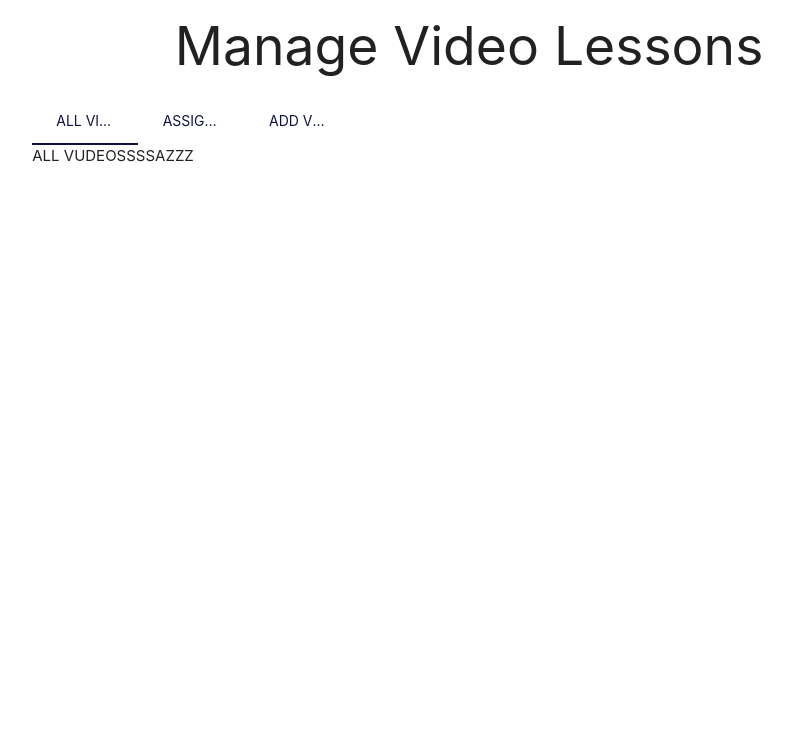
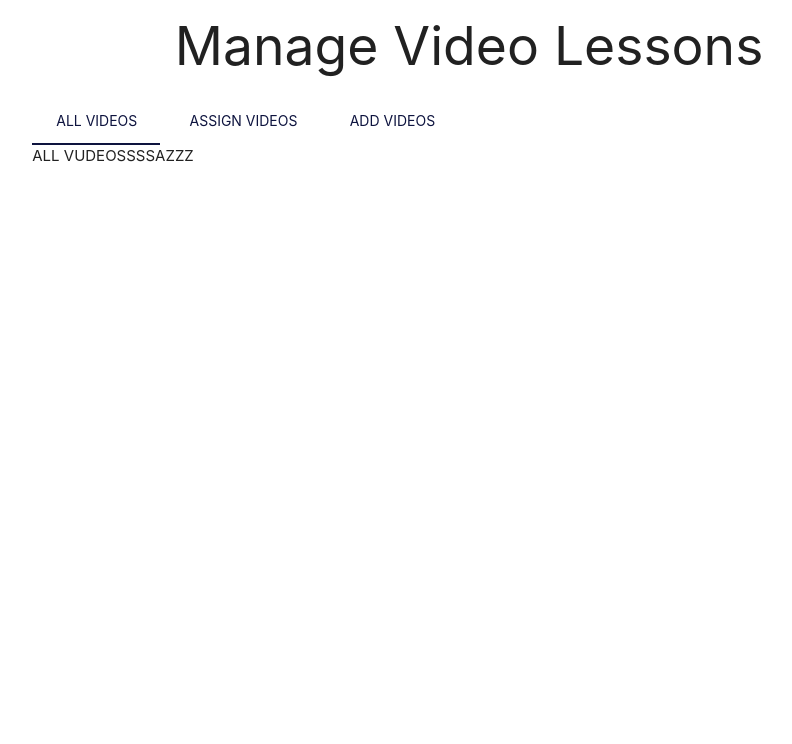
Before and after one commit to yongtheskill/StarHorizonElearning, a Django app: page /videoLessons/manage/ in a window 1280 px wide. Shown: the part 64-808 px from the top of the page, without its empty margins (171-963 px from the left). Before the commit the page ends 226 px from the top, so only its background shows below. Run offline with Django 3.2, Linux system fonts and the light colour scheme; a user stored in the database is signed in.

Commit message:
Update manage.html

```diff
--- a/videoLessons/templates/videoLessons/manage.html
+++ b/videoLessons/templates/videoLessons/manage.html
@@ -18,6 +18,11 @@
     .tabs .indicator {
         background-color: #0e143f;
     }
+
+    /* pagination box size */
+    .tabs-content {
+        height: 600px !important;
+    }
   </style>
 {% endblock %}
 
@@ -26,12 +31,12 @@
 <br><br>
 <h2 class="center-align">Manage Video Lessons</h2>
 
-<div class="row">
-    <div class="col s12 m10 l6">
+<div class="row paginationRow">
+    <div class="col s12 m10 l7">
         <ul class="tabs">
-            <li class="tab col s3"><a href="#all">All Videos</a></li>
-            <li class="tab col s3"><a href="#assign">Assign Videos</a></li>
-            <li class="tab col s3"><a href="#add">Add Videos</a></li>
+            <li class="tab"><a href="#all">All Videos</a></li>
+            <li class="tab"><a href="#assign">Assign Videos</a></li>
+            <li class="tab"><a href="#add">Add Videos</a></li>
         </ul>
     </div>
 
```
